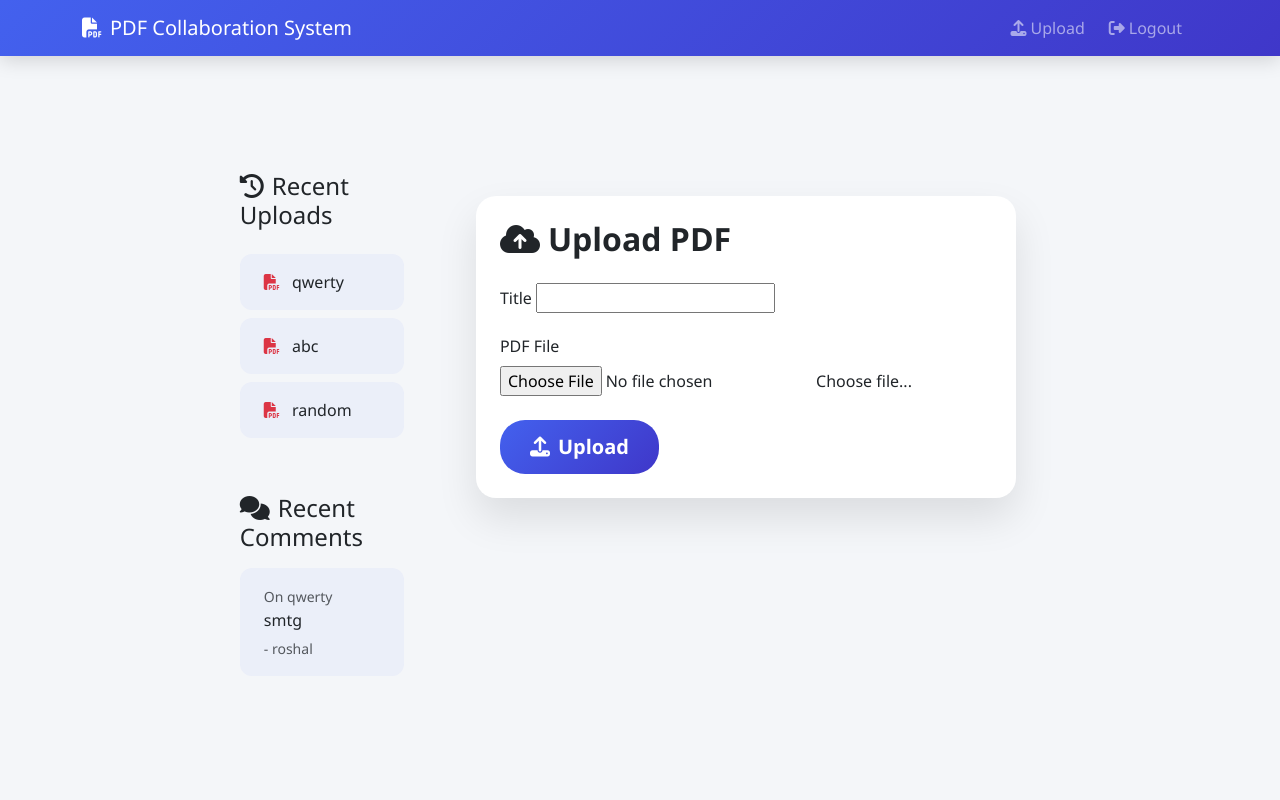
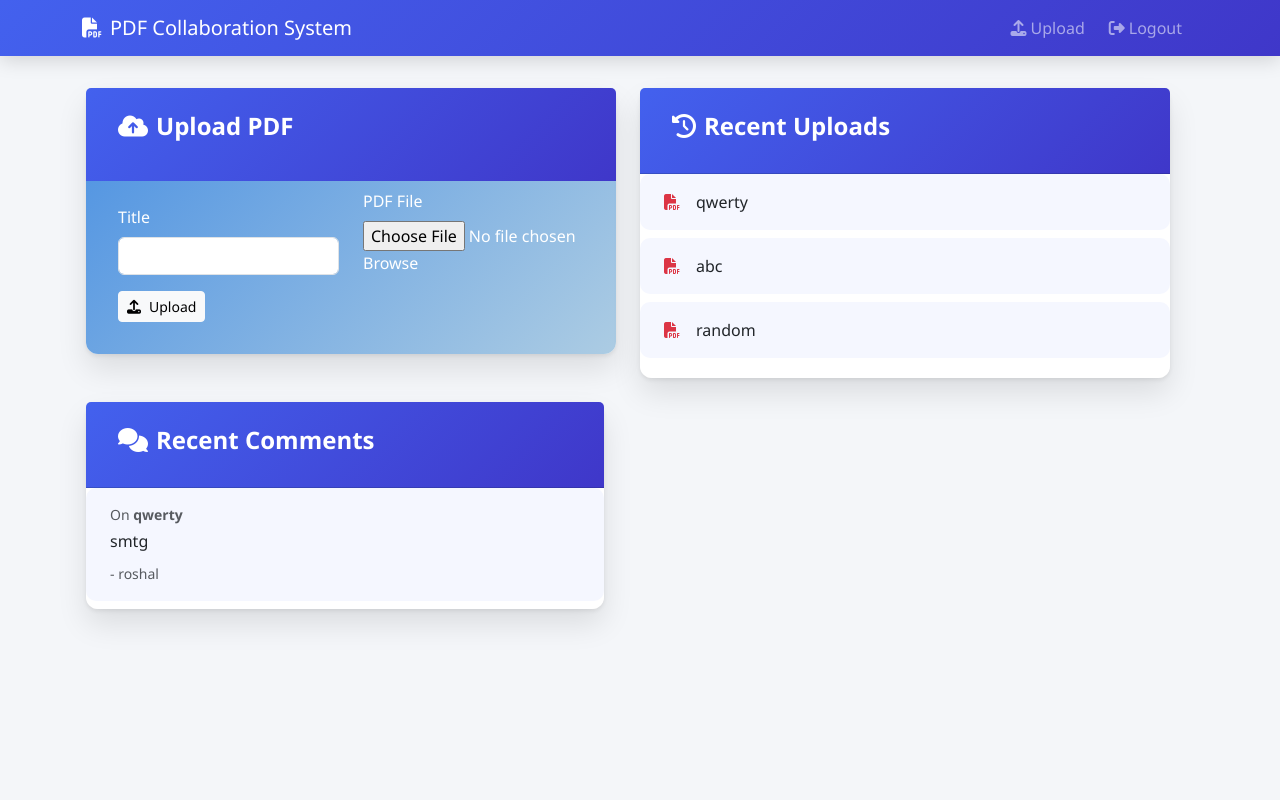
Before and after one commit to roshaldsouza/pdf-collab-management, a Django app: page /upload/ in a window 1280 px wide. Run offline with Django 5.2, Linux system fonts and the light colour scheme; a user stored in the database is signed in; data comes from the database, SQL or seed files in the repository; both versions use the stored data as it was after the commit; some libraries are stand-ins or nearby versions.

Commit message:
ui changes

```diff
--- a/documents/templates/documents/upload.html
+++ b/documents/templates/documents/upload.html
@@ -1,63 +1,129 @@
 {% extends "base.html" %}
 
 {% block content %}
-<div class="row">
-    <!-- Sidebar -->
-    <div class="col-md-3 sidebar p-4">
-        <h4 class="mb-4"><i class="fas fa-history me-2"></i>Recent Uploads</h4>
-        <div class="list-group">
-            {% for doc in recent_docs %}
-            <a href="{% url 'documents:pdf_detail' doc.id %}"
-               class="list-group-item list-group-item-action">
-                <i class="fas fa-file-pdf text-danger me-2"></i>
-                {{ doc.title|truncatechars:20 }}
-            </a>
-            {% endfor %}
-        </div>
-
-        <h4 class="mt-5 mb-3"><i class="fas fa-comments me-2"></i>Recent Comments</h4>
-        <div class="list-group">
-            {% for comment in recent_comments %}
-            <div class="list-group-item">
-                <small class="text-muted">On {{ comment.document.title }}</small>
-                <p class="mb-1">{{ comment.content|truncatechars:50 }}</p>
-                <small class="text-muted">
-                    - {{ comment.author.username|default:comment.guest_name }}
-                </small>
+<div class="row mb-4">
+    <!-- Upload PDF (Left Side) -->
+   <div class="row">
+    <!-- Upload PDF (left) -->
+    <div class="col-md-6 mb-5">
+      <div class="card h-100">
+            <div class="card shadow-sm border-0" style="background: linear-gradient(135deg, #4a90e2, #accce3); color: white;">
+                <div class="card-header bg-transparent border-0">
+                    <h4 class="mb-3"><i class="fas fa-cloud-upload-alt me-2"></i>Upload PDF</h4>
+                </div>
+                <div class="card-body pt-2">
+                    <form method="post" enctype="multipart/form-data">
+                        {% csrf_token %}
+                        <div class="row align-items-end">
+                            <div class="col-md-6 mb-3">
+                                <label class="form-label">Title</label>
+                                <input type="text" name="title" class="form-control" required>
+                            </div>
+                            <div class="col-md-4 mb-3">
+                                <label class="form-label">PDF File</label>
+                                <div class="custom-file">
+                                    <input type="file" class="custom-file-input" id="pdfUpload" name="file" accept=".pdf" required>
+                                    <label class="custom-file-label" for="pdfUpload"></label>
+                                </div>
+                            </div>
+                        </div>
+                        <button type="submit" class="btn btn-light btn-sm">
+                            <i class="fas fa-upload me-2"></i>Upload
+                        </button>
+                    </form>
+                </div>
             </div>
-            {% endfor %}
         </div>
     </div>
 
-    <!-- Main Content -->
-    <div class="col-md-9 p-5">
-        <div class="card p-4">
-            <h2 class="mb-4"><i class="fas fa-cloud-upload-alt me-2"></i>Upload PDF</h2>
-            <form method="post" enctype="multipart/form-data">
-                {% csrf_token %}
-                <div class="mb-3">
-                    <label class="form-label">Title</label>
-                    {{ form.title }}
+    <!-- Recent Activity Section -->
+     <div class="col-md-6 mb-4">
+      <div class="card h-100">
+        <div class="card shadow-sm h-100">
+            <div class="card-header bg-white">
+                <h4><i class="fas fa-history me-2"></i>Recent Uploads</h4>
+            </div>
+            <div class="card-body p-0">
+                <div class="list-group list-group-flush">
+                    {% for doc in recent_docs %}
+                    <a href="{% url 'documents:pdf_detail' doc.id %}"
+                       class="list-group-item list-group-item-action d-flex align-items-center py-3">
+                        <i class="fas fa-file-pdf text-danger me-3"></i>
+                        <span>{{ doc.title|truncatechars:30 }}</span>
+                    </a>
+                    {% empty %}
+                    <div class="text-muted p-3">No recent uploads</div>
+                    {% endfor %}
                 </div>
-                <div class="mb-4">
-                    <label class="form-label">PDF File</label>
-                    <div class="custom-file">
-                        {{ form.file }}
-                        <label class="custom-file-label" for="id_file">Choose file...</label>
-                    </div>
-                </div>
-                <button type="submit" class="btn btn-primary btn-lg">
-                    <i class="fas fa-upload me-2"></i>Upload
-                </button>
-            </form>
+            </div>
         </div>
     </div>
 </div>
 
+        <!-- Recent Comments (Right Side) -->
+            <!-- Recent Comments (Right Side) -->
+   <div class="row">
+    <!-- Recent Comments (same width as Upload PDF) -->
+    <div class="col-md-6">
+      <div class="card h-100">
+        <div class="card shadow-sm h-100">
+            <div class="card-header bg-white">
+                <h4><i class="fas fa-comments me-2"></i>Recent Comments</h4>
+            </div>
+            <div class="card-body p-0">
+                <div class="list-group list-group-flush">
+                    {% for comment in recent_comments %}
+                    <div class="list-group-item py-3">
+                        <small class="text-muted d-block mb-1">
+                            On <strong>{{ comment.document.title|truncatechars:20 }}</strong>
+                        </small>
+                        <p class="mb-2">{{ comment.content|truncatechars:60 }}</p>
+                        <small class="text-muted">
+                            - {{ comment.author.username|default:comment.guest_name }}
+                        </small>
+                    </div>
+                    {% empty %}
+                    <div class="text-muted p-3">No recent comments</div>
+                    {% endfor %}
+                </div>
+            </div>
+        </div>
+    </div>
+</div> <!-- End of row -->
+
+
+<style>
+    .custom-file-input ~ .custom-file-label::after {
+        content: "Browse";
+    }
+    .card {
+        border-radius: 12px;
+        border: none;
+    }
+    .list-group-item {
+        border-color: rgba(0,0,0,0.05);
+        transition: all 0.2s;
+    }
+    .list-group-item:hover {
+        background-color: #f9f9f9;
+    }
+    .card-header h4, .card-header h5 {
+        font-weight: 600;
+    }
+
+    @media (max-width: 767.98px) {
+        .row .col-md-4,
+        .row .col-md-8 {
+            flex: 100%;
+            max-width: 100%;
+        }
+    }
+</style>
+
 <script>
     // Update file input label
-    document.getElementById('id_file').addEventListener('change', function(e) {
-        var fileName = e.target.files[0].name;
+    document.getElementById('pdfUpload').addEventListener('change', function(e) {
+        var fileName = e.target.files[0]?.name || "Choose file...";
         document.querySelector('.custom-file-label').textContent = fileName;
     });
 </script>
--- a/pdfcollab/settings.py
+++ b/pdfcollab/settings.py
@@ -94,6 +94,7 @@ if 'RENDER' in os.environ:
     DATABASES['default'] = dj_database_url.config(
         conn_max_age=600,
         conn_health_checks=True,
+        ssl_require=True
     )
 
 # Password validation
--- a/templates/base.html
+++ b/templates/base.html
@@ -17,47 +17,31 @@
       background-color: #f4f6f9;
       font-family: 'Segoe UI', Tahoma, Geneva, Verdana, sans-serif;
       min-height: 100vh;
-      display: flex;
-      flex-direction: column;
     }
     .navbar {
       background: linear-gradient(135deg, var(--primary), var(--secondary));
       box-shadow: 0 4px 20px rgba(0,0,0,0.15);
     }
-    .main-content {
-      flex: 1;
-      display: flex;
-      justify-content: center;
-      align-items: center;
+    .page-wrapper {
       padding: 2rem 1rem;
     }
-    .content-container {
-      width: 100%;
-      max-width: 800px;
-    }
     .card {
-      border-radius: 20px;
+      border-radius: 16px;
       border: none;
-      box-shadow: 0 20px 40px rgba(0,0,0,0.1);
-      background: #fff;
-      width: 100%;
+      box-shadow: 0 15px 30px rgba(0,0,0,0.1);
     }
     .card-header {
       background: linear-gradient(135deg, var(--primary), var(--secondary));
       color: white;
-      border-radius: 20px 20px 0 0 !important;
-      padding: 2rem;
-      text-align: center;
+      border-radius: 16px 16px 0 0;
+      padding: 1.5rem 2rem;
     }
     .card-body {
       padding: 2rem;
     }
-    .documents-list {
-      margin-top: 1.5rem;
-    }
     .list-group-item {
       border: none;
-      border-radius: 12px !important;
+      border-radius: 10px !important;
       margin-bottom: 0.5rem;
       background: rgba(67, 97, 238, 0.05);
       padding: 1rem 1.5rem;
@@ -66,7 +50,7 @@
       background: linear-gradient(135deg, var(--primary), var(--secondary));
       border: none;
       border-radius: 25px;
-      padding: 12px 30px;
+      padding: 10px 24px;
       font-weight: 600;
     }
     .btn-outline-primary {
@@ -75,6 +59,10 @@
       border-radius: 20px;
       padding: 8px 20px;
     }
+    .pdf-icon {
+      color: #dc3545;
+      margin-right: 0.75rem;
+    }
     .document-link {
       text-decoration: none;
       color: var(--dark);
@@ -82,23 +70,41 @@
       display: flex;
       align-items: center;
       flex: 1;
-    }
-    .pdf-icon {
-      color: #dc3545;
-      margin-right: 0.75rem;
-    }
-    h2 {
-      font-weight: 700;
-      margin-bottom: 0;
-    }
-    .upload-section {
-      text-align: center;
-      margin-top: 2rem;
+      margin-right: 20px;
     }
     .empty-state {
       text-align: center;
       color: #6c757d;
-      padding: 1rem;
+      padding: 1.5rem 0;
+    }
+    .search-container {
+      position: relative;
+      margin-bottom: 1.5rem;
+    }
+    .search-results {
+      position: absolute;
+      width: 100%;
+      max-height: 300px;
+      overflow-y: auto;
+      background: white;
+      border-radius: 8px;
+      box-shadow: 0 5px 15px rgba(0,0,0,0.1);
+      z-index: 1000;
+      display: none;
+    }
+    .search-result-item {
+      padding: 10px 15px;
+      border-bottom: 1px solid #eee;
+      cursor: pointer;
+      display: flex;
+      align-items: center;
+    }
+    .search-result-item:hover {
+      background-color: #f8f9fa;
+    }
+    .search-result-item i {
+      margin-right: 10px;
+      color: #dc3545;
     }
   </style>
 </head>
@@ -131,43 +137,50 @@
     </div>
   </nav>
 
-  <div class="main-content">
+  <div class="container page-wrapper">
     {% block content %}
-    <div class="content-container">
+    <div class="row justify-content-center">
+      <div class="col-lg-10">
         <div class="card">
-        <div class="card-header">
-          <h2><i class="fas fa-folder-open me-2"></i>Your PDF Documents</h2>
+          <div class="card-header d-flex justify-content-between align-items-center">
+            <h4 class="mb-0"><i class="fas fa-folder-open me-2"></i>Your PDF Documents</h4>
+            <a href="{% url 'documents:upload' %}" class="btn btn-light">
+              <i class="fas fa-cloud-upload-alt me-1"></i>Upload
+            </a>
           </div>
 
           <div class="card-body">
-          <div class="empty-state">
-            random
+            <!-- Search Input with Results Dropdown -->
+            <div class="search-container">
+              <input
+                type="text"
+                id="searchInput"
+                class="form-control form-control-lg"
+                placeholder="Search your PDFs..."
+                aria-label="Search PDFs"
+              />
+              <div class="search-results" id="searchResults"></div>
             </div>
 
-          <div class="documents-list">
             {% if documents %}
+              <div class="documents-list" id="documentsList">
                 {% for document in documents %}
-              <div class="list-group-item d-flex justify-content-between align-items-center">
+                  <div class="list-group-item d-flex justify-content-between align-items-center document-item">
                     <a href="{{ document.file.url }}" class="document-link" target="_blank">
                       <i class="fas fa-file-pdf pdf-icon"></i>
-                  {{ document.title }}
+                      <span class="document-title">{{ document.title }}</span>
                     </a>
                     <a href="{% url 'documents:share_pdf' document.pk %}" class="btn btn-sm btn-outline-primary">
                       <i class="fas fa-share-alt me-1"></i>Share
                     </a>
                   </div>
                 {% endfor %}
+              </div>
             {% else %}
-              <div class="alert alert-info text-center">
+              <div class="empty-state">
                 <i class="fas fa-info-circle me-2"></i>No documents yet. Upload your first PDF!
               </div>
             {% endif %}
-          </div>
-
-          <div class="upload-section">
-            <a href="{% url 'documents:upload' %}" class="btn btn-primary btn-lg">
-              <i class="fas fa-cloud-upload-alt me-2"></i>Upload New PDF
-            </a>
           </div>
         </div>
       </div>
@@ -176,5 +189,75 @@
   </div>
 
   <script src="https://cdn.jsdelivr.net/npm/bootstrap@5.3.0/dist/js/bootstrap.bundle.min.js"></script>
+
+  <script>
+    document.addEventListener('DOMContentLoaded', function() {
+      const searchInput = document.getElementById('searchInput');
+      const searchResults = document.getElementById('searchResults');
+      const documentsList = document.getElementById('documentsList');
+
+      // Create document data array from existing DOM elements
+      const allDocuments = Array.from(document.querySelectorAll('.document-item')).map(item => {
+        return {
+          element: item,
+          title: item.querySelector('.document-title').textContent.toLowerCase(),
+          url: item.querySelector('.document-link').href
+        };
+      });
+
+      searchInput.addEventListener('input', function() {
+        const filter = this.value.toLowerCase();
+
+        // Clear previous results
+        searchResults.innerHTML = '';
+        searchResults.style.display = 'none';
+
+        if (filter.length < 1) {
+          // Show all documents when search is empty
+          allDocuments.forEach(doc => {
+            doc.element.style.display = '';
+          });
+          return;
+        }
+
+        // Filter documents
+        const filtered = allDocuments.filter(doc =>
+          doc.title.includes(filter)
+        );
+
+        // Update main document list visibility
+        allDocuments.forEach(doc => {
+          doc.element.style.display = 'none';
+        });
+        filtered.forEach(doc => {
+          doc.element.style.display = '';
+        });
+
+        // Display results in dropdown
+        if (filtered.length > 0) {
+          filtered.forEach(doc => {
+            const resultItem = document.createElement('div');
+            resultItem.className = 'search-result-item';
+            resultItem.innerHTML = `
+              <i class="fas fa-file-pdf"></i>
+              ${doc.element.querySelector('.document-title').textContent}
+            `;
+            resultItem.addEventListener('click', () => {
+              window.location.href = doc.url;
+            });
+            searchResults.appendChild(resultItem);
+          });
+          searchResults.style.display = 'block';
+        }
+      });
+
+      // Hide results when clicking elsewhere
+      document.addEventListener('click', (e) => {
+        if (!searchResults.contains(e.target) && e.target !== searchInput) {
+          searchResults.style.display = 'none';
+        }
+      });
+    });
+  </script>
 </body>
 </html>
```
Also changed, not shown: accounts/migrations/0001_initial.py (added), db.sqlite3. Lines whose indentation alone changed are shown as unchanged.
